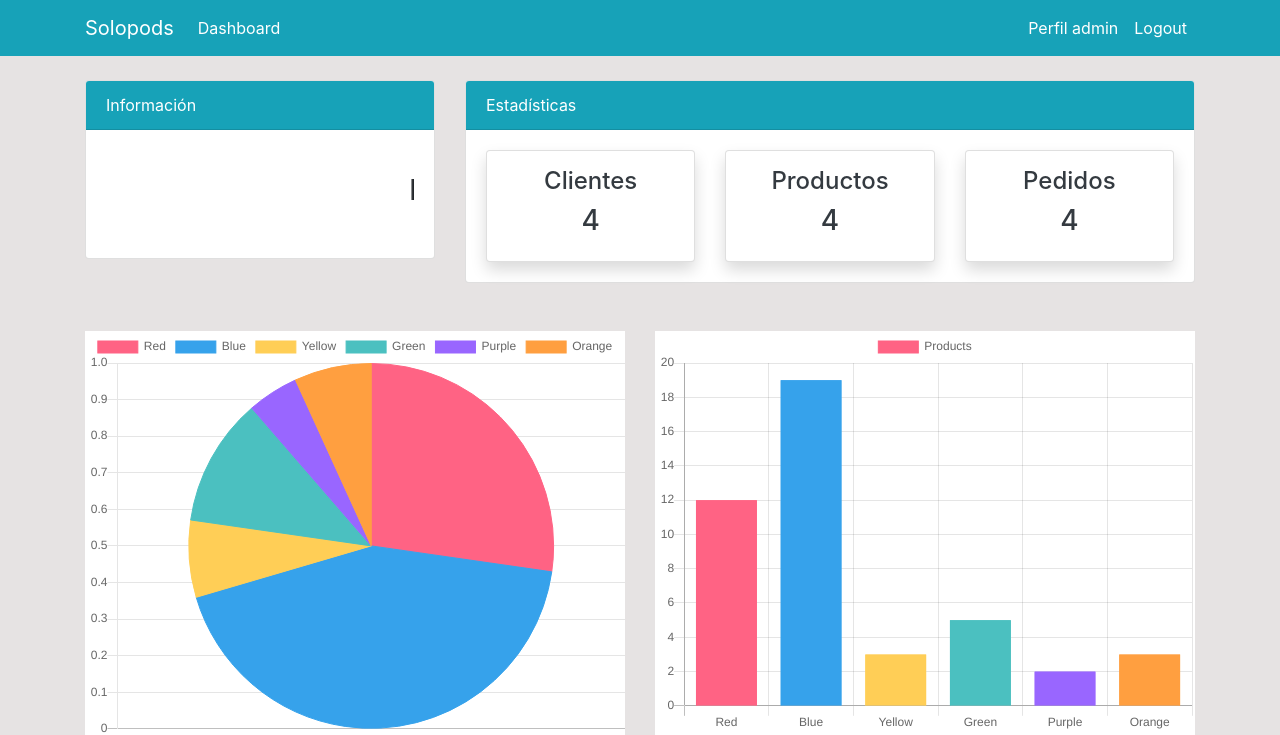
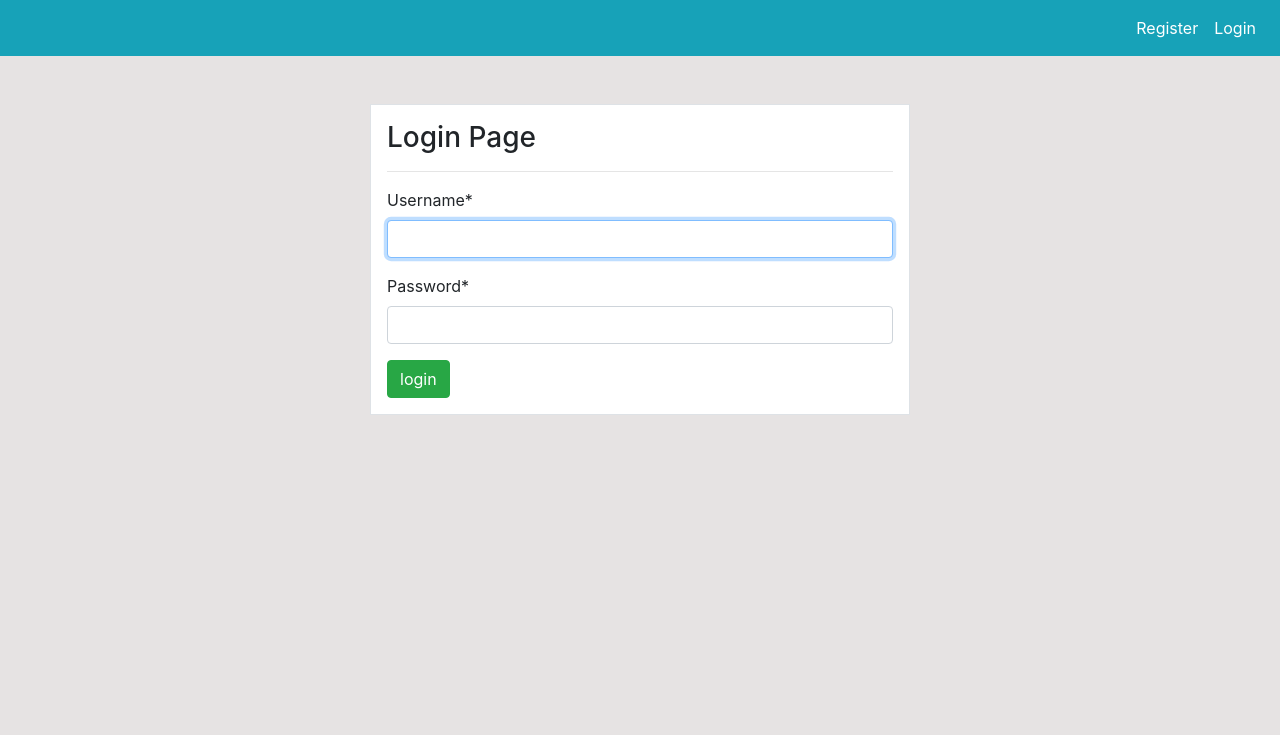
Before and after one commit to gonzalopaul/proyecto-crm, a Django app: page / in a window 1280 px wide. Shown: the top 735 px of the page. Run offline with Django 4.2, Linux system fonts and the light colour scheme; some libraries are stand-ins or nearby versions.

Commit message:
Login and Logout

```diff
--- a/proyectocrm/dashboard/urls.py
+++ b/proyectocrm/dashboard/urls.py
@@ -2,7 +2,7 @@ from django.urls import path
 from . import views
 
 urlpatterns = [
-    path('', views.index, name='dashboard-index'),
+    path('dashboard/', views.index, name='dashboard-index'),
     path('staff/', views.staff, name='dashboard-staff'),
     path('product/', views.product, name='dashboard-product'),
     path('order/', views.order, name='dashboard-order')
--- a/proyectocrm/proyectocrm/settings.py
+++ b/proyectocrm/proyectocrm/settings.py
@@ -132,3 +132,5 @@ STATIC_ROOT = (BASE_DIR/"assert/")
 # https://docs.djangoproject.com/en/4.2/ref/settings/#default-auto-field
 
 DEFAULT_AUTO_FIELD = 'django.db.models.BigAutoField'
+
+LOGIN_REDIRECT_URL = 'dashboard-index'
--- a/proyectocrm/proyectocrm/urls.py
+++ b/proyectocrm/proyectocrm/urls.py
@@ -17,9 +17,12 @@ Including another URLconf
 from django.contrib import admin
 from django.urls import path, include
 from user import views as user_view
+from django.contrib.auth import views as auth_views
 
 urlpatterns = [
     path('admin/', admin.site.urls),
     path('', include('dashboard.urls')),
     path('register/', user_view.register, name='user-register'),
+    path('', auth_views.LoginView.as_view(template_name='user/login.html'), name = 'user-login'),
+    path('logout/', auth_views.LogoutView.as_view(template_name='user/logout.html'), name = 'user-logout'),
 ]
--- a/proyectocrm/templates/partials/nav.html
+++ b/proyectocrm/templates/partials/nav.html
@@ -1,4 +1,5 @@
     <nav class="navbar navbar-expand-lg navbar-info bg-info">
+        {% if user.is_authenticated %}
         <div class="container">
             <a class="navbar-brand text-white" href="{% url 'dashboard-index' %}">Solopods</a>
             <button class="navbar-toggler" type="button" data-toggle="collapse" data-target="#navbarSupportedContent"
@@ -13,16 +14,17 @@
                                 class="sr-only">(current)</span></a>
                     </li>
                 </ul>
+                {% else  %}
                 <ul class="navbar-nav ml-auto">
                     <li class="nav-item active">
-                        <a class="nav-link text-white" href="profile.html">Perfil admin <span
+                        <a class="nav-link text-white" href="{% url 'user-register' %}">Register <span
                                 class="sr-only">(current)</span></a>
                     </li>
                     <li class="nav-item">
-                        <a class="nav-link text-white" href="#">Logout</a>
+                        <a class="nav-link text-white" href="{% url 'user-login' %}">Login</a>
                     </li>
                 </ul>
-
+                {% endif %}
             </div>
         </div>
     </nav>
--- a/proyectocrm/templates/user/login.html
+++ b/proyectocrm/templates/user/login.html
@@ -0,0 +1,22 @@
+{% extends 'partials/base.html' %}
+{% block title %} Login Page {% endblock %}
+{% load crispy_forms_tags %}
+
+{% block content %}
+    <div class = "container">
+        <div class = "row mt-5">
+            <div class = "col-md-6 offset-md-3">
+                <div class = "border p-3 bg-white">
+                    <h3> Login Page</h3>
+                    <hr>
+                    <form method="POST">
+                        {% csrf_token %}
+                        {{ form|crispy }}
+                        <input class = "btn btn-success" type = "submit" value = "login">
+                    </form>
+                </div>
+            </div>
+        </div>
+    </div>
+
+{% endblock %}
--- a/proyectocrm/templates/user/register.html
+++ b/proyectocrm/templates/user/register.html
@@ -1,6 +1,6 @@
 {% extends 'partials/base.html' %}
 {% block title %} Register Page {% endblock %}
-<!-- {% load crispy_forms_tags %} -->
+{% load crispy_forms_tags %}
 
 {% block content %}
 <div class="container">
--- a/proyectocrm/user/views.py
+++ b/proyectocrm/user/views.py
@@ -9,7 +9,7 @@ def register(request):
 
         if form.is_valid():
             form.save()
-            return redirect('dashboard-index')
+            return redirect('user-login')
 
     else:
         form = CreateUserForm()
```
Also changed, not shown: proyectocrm/templates/user/logout.html (+20 -0 lines), proyectocrm/db.sqlite3.
